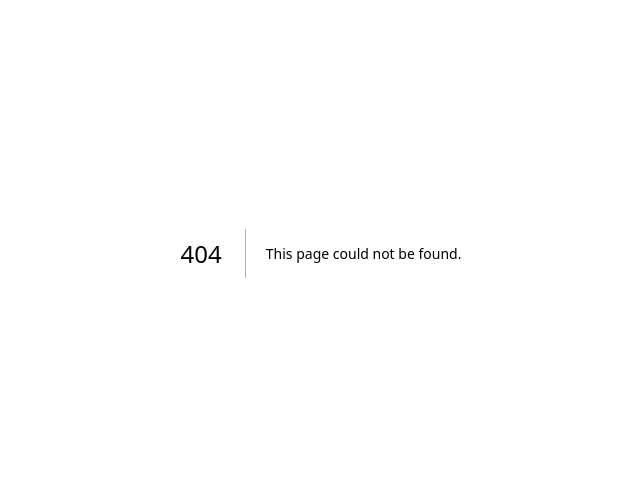
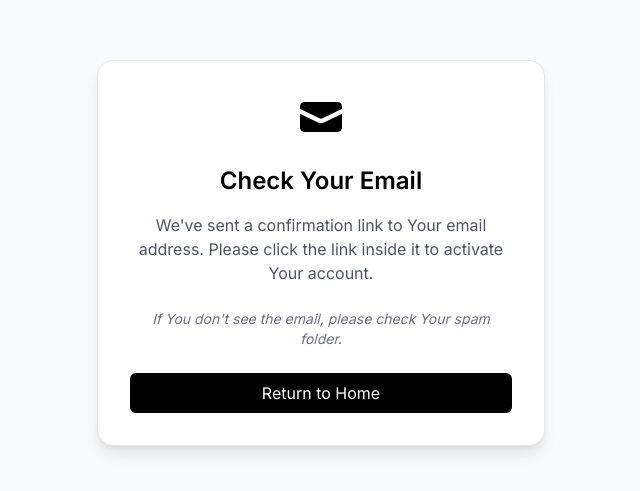
Before and after one commit to timohuennebeck/2mrw-demo, a Next.js app: page /auth/emailConfirmation in a window 1280 px wide. Before the commit this address had no page. Shown: the part 147-638 px from the top of the page, without its empty margins (319-959 px from the left). Built offline with nearby package versions, Linux system fonts and the light colour scheme.

Commit message:
add email confirmation page

```diff
--- a/package.json
+++ b/package.json
@@ -10,6 +10,7 @@
     "email": "email dev --dir src/emails"
   },
   "dependencies": {
+    "@heroicons/react": "^2.1.5",
     "@react-email/components": "^0.0.21",
     "@supabase/ssr": "^0.4.0",
     "@supabase/supabase-js": "^2.44.3",
--- a/src/app/auth/confirm/route.ts
+++ b/src/app/auth/confirm/route.ts
@@ -1,7 +1,7 @@
 import { type EmailOtpType } from "@supabase/supabase-js";
 import { type NextRequest } from "next/server";
 import { redirect } from "next/navigation";
-import { createClient } from "@/utils/supabase/client";
+import { createClient } from "@/utils/supabase/server";
 
 export async function GET(request: NextRequest) {
     // this route is used for email authentication when the user needs to confirm their email via email
--- /dev/null
+++ b/src/app/auth/emailConfirmation/page.tsx
@@ -0,0 +1,34 @@
+"use client";
+
+import React from "react";
+import Link from "next/link";
+import { EnvelopeIcon } from "@heroicons/react/16/solid";
+
+const EmailConfirmationPage = () => {
+    return (
+        <div className="min-h-screen bg-gray-50 flex items-center justify-center p-4">
+            <div className="bg-white rounded-2xl shadow-lg border p-8 max-w-md w-full text-center">
+                <div className="flex justify-center mb-6">
+                    <EnvelopeIcon className="size-12" />
+                </div>
+                <h2 className="text-2xl font-semibold mb-4">Check Your Email</h2>
+                <p className="text-gray-600 mb-6">
+                    We've sent a confirmation link to Your email address. Please click the link
+                    inside it to activate Your account.
+                </p>
+                <p className="text-sm text-gray-500 mb-4 italic">
+                    If You don't see the email, please check Your spam folder.
+                </p>
+
+                <Link
+                    href="/"
+                    className="block w-full bg-black text-white rounded-md py-2 hover:bg-gray-800 transition duration-300 mt-6"
+                >
+                    Return to Home
+                </Link>
+            </div>
+        </div>
+    );
+};
+
+export default EmailConfirmationPage;
--- a/src/app/auth/signUp/action.ts
+++ b/src/app/auth/signUp/action.ts
@@ -11,6 +11,11 @@ export async function signUp(formData: FormData) {
     const data = {
         email: formData.get("email") as string,
         password: formData.get("password") as string,
+        options: {
+            data: {
+                first_name: formData.get("firstName") as string,
+            },
+        },
     };
 
     const { error } = await supabase.auth.signUp(data);
@@ -19,6 +24,6 @@ export async function signUp(formData: FormData) {
         redirect("/error");
     }
 
-    revalidatePath("/", "layout");
-    redirect("/");
+    revalidatePath("/auth/emailConfirmation", "layout");
+    redirect("/auth/emailConfirmation");
 }
--- a/src/app/auth/signUp/page.tsx
+++ b/src/app/auth/signUp/page.tsx
@@ -31,7 +31,7 @@ const LoginForm = () => {
                 />
 
                 <form>
-                    <InputField label="Full Name" id="fullname" name="fullname" type="text" />
+                    <InputField label="First Name" id="firstName" name="firstName" type="text" />
                     <InputField label="Email" id="email" name="email" type="email" />
                     <InputField label="Password" id="password" name="password" type="password" />
                     <InputField label="Confirm Password" id="confirmPassword" name="confirmPassword" type="password" />
@@ -44,7 +44,7 @@ const LoginForm = () => {
                 </form>
 
                 <div className="mt-6">
-                    <SignUpLink title="Have an account?" buttonText="Sign In" link="/auth/login" />
+                    <SignUpLink title="Have an account?" buttonText="Sign In" link="/auth/signIn" />
                     <FormDivider />
                     <GoogleSignUpButton />
                 </div>
--- a/src/utils/emails/client.ts
+++ b/src/utils/emails/client.ts
@@ -1,4 +1,4 @@
-import PreOrderEmail from "@/emails/PreOrderEmail";
+import PreOrderEmailTemplate from "@/emails/PreOrderEmailTemplate";
 import { PreOrderEmailInterface } from "@/interfaces/PreOrderEmailInterface";
 import { Resend } from "resend";
 
@@ -14,7 +14,7 @@ export const sendPreOrderEmail = async ({
             from: "onboarding@resend.dev",
             to: userEmail,
             subject: `Order Confirmation - ${purchasedPackage}`,
-            react: PreOrderEmail({
+            react: PreOrderEmailTemplate({
                 userFullName,
                 purchasedPackage,
                 estimatedLaunchDate: "September 15, 2024",
```
Also changed, not shown: src/emails/PreOrderEmailTemplate.tsx (renamed from src/emails/PreOrderEmail.tsx, +17 -14 lines), 1 other file (tests, documents, lock files or other folders).
